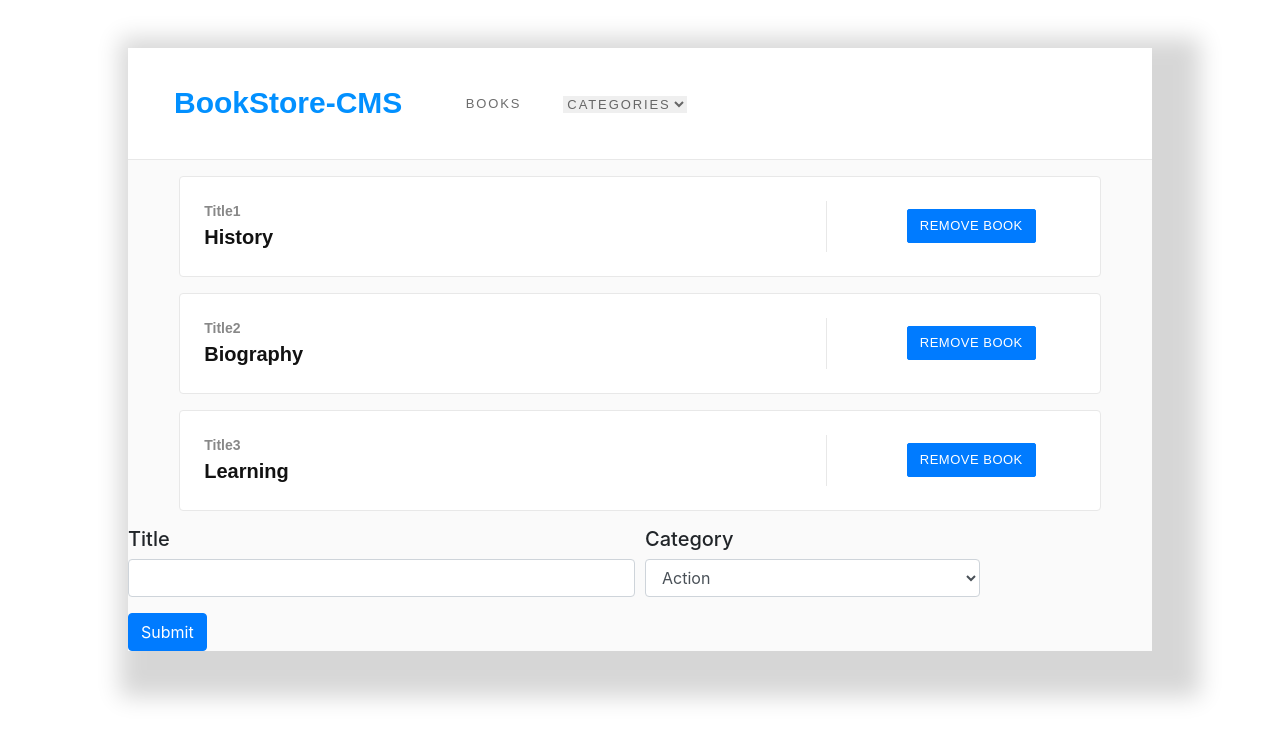
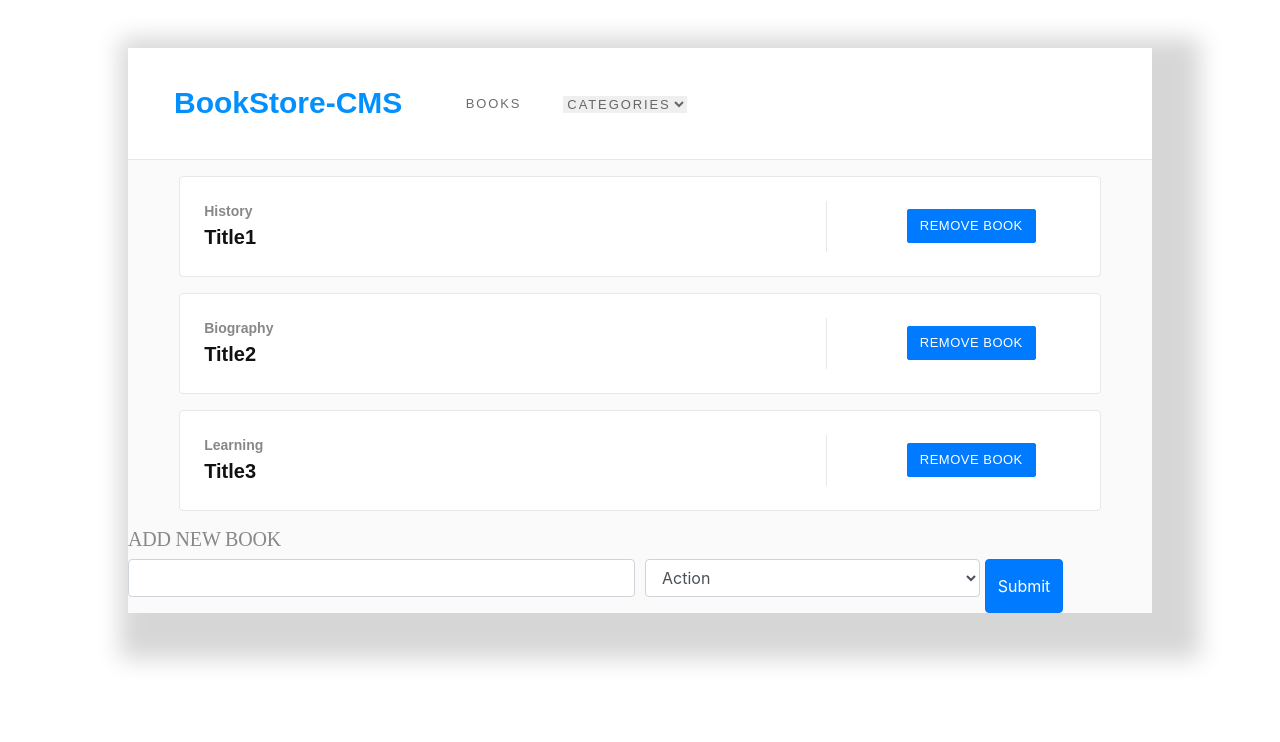
Before and after one commit to FelipeEnne/bookstore-cms, a React (Create React App) app: page / in a window 1280 px wide. Shown: the top 742 px of the page. Built offline with nearby package versions, Linux system fonts and the light colour scheme.

Commit message:
style: Style new book form

```diff
--- a/src/components/Book.js
+++ b/src/components/Book.js
@@ -4,8 +4,8 @@ import PropTypes from 'prop-types';
 const Book = ({ book, handleRemoveBook }) => (
   <div className="container-books">
     <div>
+      <div className="container-booksCategory">{book.category}</div>
       <div className="container-booksTitle">{book.title}</div>
-      <div className="container-booksCategory">{book.category}</div>
     </div>
     <div className="container-removeButton">
       <button type="button" onClick={handleRemoveBook} className="btn btn-primary">Remove Book</button>
--- a/src/containers/BooksForm.js
+++ b/src/containers/BooksForm.js
@@ -42,15 +42,13 @@ class BooksForm extends Component {
   render() {
     return (
       <div className="BooksForm">
-
+        <h5>ADD NEW BOOK</h5>
         <form id="bookStoreForm">
           <div className="form-row">
             <div className="form-group col-md-6">
-              <h5>Title</h5>
               <input type="text" className="form-control" id="inputTitle" name="title" onChange={this.handleChange} required />
             </div>
             <div className="form-group col-md-4">
-              <h5>Category</h5>
               <select id="inputCategory" className="form-control" name="category" onChange={this.handleChange}>
                 {categories.map(category => (
                   <option key={category} value={category}>
@@ -59,8 +57,8 @@ class BooksForm extends Component {
                 ))}
               </select>
             </div>
+            <button type="submit" className="btn btn-primary" onClick={this.handleSubmit}>Submit</button>
           </div>
-          <button type="submit" className="btn btn-primary" onClick={this.handleSubmit}>Submit</button>
         </form>
 
       </div>
--- a/src/containers/BooksList.js
+++ b/src/containers/BooksList.js
@@ -37,7 +37,7 @@ class BooksList extends Component {
     }
 
     return (
-      <div className="nav-bar">
+      <div>
         <div className="nav-app">
           <h2 className="nav-title">BookStore-CMS</h2>
           <h3 className="nav-books">BOOKS</h3>
--- a/src/index.css
+++ b/src/index.css
@@ -72,14 +72,14 @@ body {
   justify-content: space-between;
 }
 
-.container-booksTitle {
+.container-booksCategory {
   color: #888888;
   font-family: 'Montserrat', sans-serif;
   font-size: 14px;
   font-weight: bold;
 }
 
-.container-booksCategory {
+.container-booksTitle {
   color: #121212;
   font-family: RobotoSlab,'Montserrat', sans-serif;
   font-size: 20px;
@@ -103,3 +103,20 @@ body {
   text-align: center;
   color: #ffffff;
 }
+
+.BooksForm form {
+  margin: auto;
+}
+
+h5 {
+  width: 174px;
+  height: 24px;
+  font-family: Montserrat;
+  font-size: 20px;
+  font-weight: bold;
+  font-stretch: normal;
+  font-style: normal;
+  line-height: normal;
+  letter-spacing: -0.18px;
+  color: #888888;
+}
```
